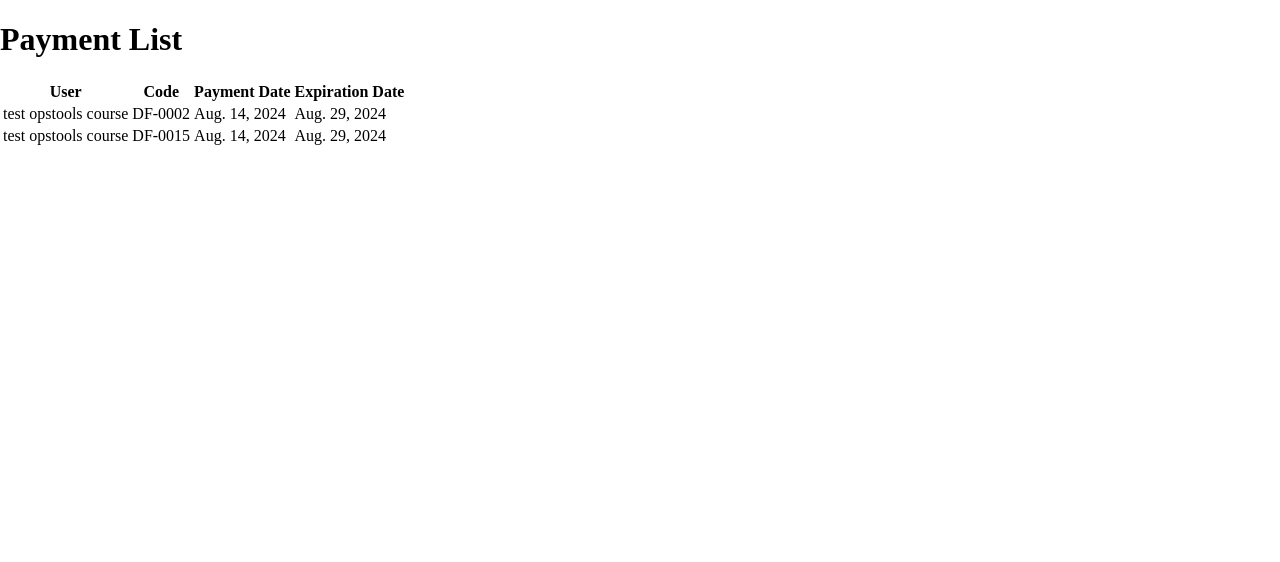
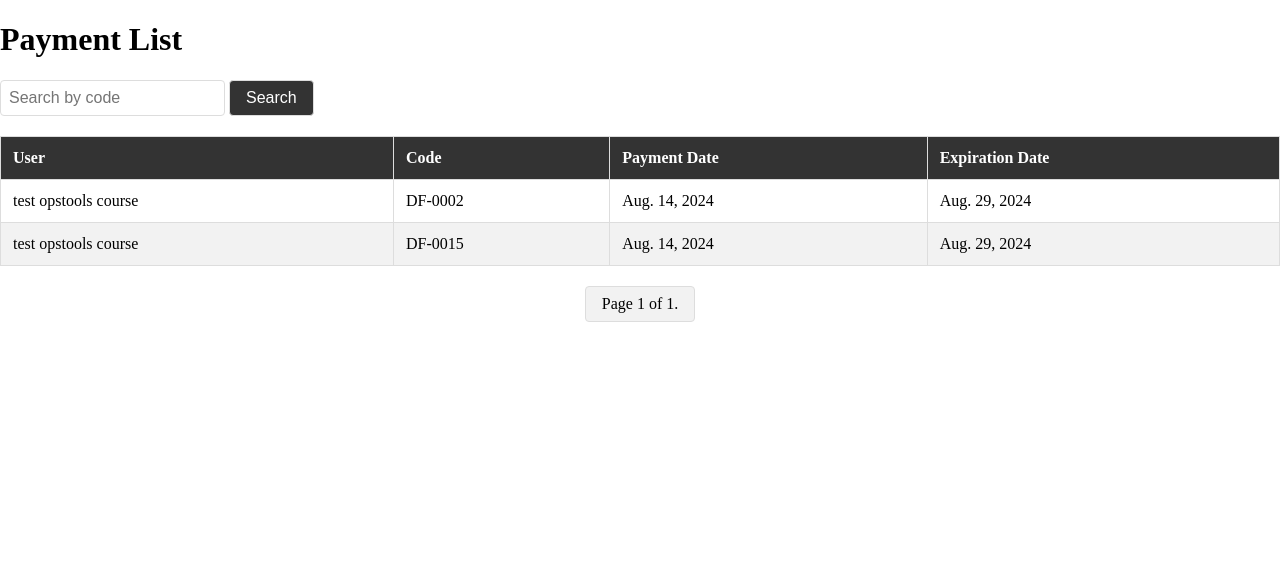
Before and after one commit to knox9734/gym_payment, a Django app: page /payment_list/ in a window 1280 px wide. Shown: the part 88-650 px from the top of the page. Run offline with Django 5.2, Linux system fonts and the light colour scheme; a user stored in the database is signed in; data comes from the database, SQL or seed files in the repository; both versions use the stored data as it was after the commit.

Commit message:
added pagination and payment search option

```diff
--- a/gym_payment/users/templates/users/payment_list.html
+++ b/gym_payment/users/templates/users/payment_list.html
@@ -3,8 +3,63 @@
 {% block title %}Payment List{% endblock %}
 
 {% block content %}
+<style>
+    .payment-table {
+        width: 100%;
+        border-collapse: collapse;
+        margin: 20px 0;
+        font-size: 16px;
+        text-align: left;
+    }
+    .payment-table th, .payment-table td {
+        padding: 12px;
+        border: 1px solid #ddd;
+    }
+    .payment-table thead {
+        background-color: #333;
+        color: #fff;
+    }
+    .payment-table tbody tr:nth-child(even) {
+        background-color: #f2f2f2;
+    }
+    .payment-table tbody tr:hover {
+        background-color: #ddd;
+    }
+
+    .pagination {
+        text-align: center;
+        margin: 20px 0;
+    }
+    .pagination a {
+        color: #333;
+        text-decoration: none;
+        padding: 8px 16px;
+        border: 1px solid #ddd;
+        border-radius: 4px;
+        margin: 0 2px;
+    }
+    .pagination .current {
+        display: inline-block;
+        padding: 8px 16px;
+        border: 1px solid #ddd;
+        border-radius: 4px;
+        margin: 0 2px;
+        background: #f2f2f2;
+    }
+    .pagination .step-links a:hover {
+        background-color: #ddd;
+    }
+</style>
+
 <h1>Payment List</h1>
-<table>
+
+<!-- Search Form -->
+<form method="get" style="margin-bottom: 20px;">
+    <input type="text" name="search" placeholder="Search by code" value="{{ search_query }}" style="padding: 8px; font-size: 16px; border-radius: 4px; border: 1px solid #ddd;">
+    <button type="submit" style="padding: 8px 16px; font-size: 16px; border-radius: 4px; border: 1px solid #ddd; background-color: #333; color: white;">Search</button>
+</form>
+
+<table class="payment-table">
     <thead>
         <tr>
             <th>User</th>
@@ -14,14 +69,40 @@
         </tr>
     </thead>
     <tbody>
-        {% for payment in payments %}
+        {% for payment in page_obj %}
         <tr>
             <td>{{ payment.user.first_name }} {{ payment.user.last_name }}</td>
-            <td>{{ payment.user.code }} </td>
+            <td>{{ payment.user.code }}</td>
             <td>{{ payment.payment_date }}</td>
             <td>{{ payment.expiration_date }}</td>
+        </tr>
+        {% empty %}
+        <tr>
+            <td colspan="4">No payments found.</td>
         </tr>
         {% endfor %}
     </tbody>
 </table>
+
+<!-- Pagination Controls -->
+<div class="pagination">
+    <span class="step-links">
+        {% if page_obj.has_previous %}
+            <a href="?page=1{% if search_query %}&search={{ search_query }}{% endif %}">&laquo; first</a>
+            <a href="?page={{ page_obj.previous_page_number }}{% if search_query %}&search={{ search_query }}{% endif %}">previous</a>
+        {% endif %}
+    </span>
+
+    <span class="current">
+        Page {{ page_obj.number }} of {{ page_obj.paginator.num_pages }}.
+    </span>
+
+    <span class="step-links">
+        {% if page_obj.has_next %}
+            <a href="?page={{ page_obj.next_page_number }}{% if search_query %}&search={{ search_query }}{% endif %}">next</a>
+            <a href="?page={{ page_obj.paginator.num_pages }}{% if search_query %}&search={{ search_query }}{% endif %}">last &raquo;</a>
+        {% endif %}
+    </span>
+</div>
+
 {% endblock %}
--- a/gym_payment/users/views.py
+++ b/gym_payment/users/views.py
@@ -142,8 +142,21 @@ def calculate_expiration_date():
 @login_required
 @user_passes_test(is_admin)
 def payment_list(request):
-    payments = Payment.objects.all()
-    return render(request, 'users/payment_list.html', {'payments': payments})
+    # Get search query from GET parameters
+    search_query = request.GET.get('search', '')
+
+    # Filter payments based on search query
+    if search_query:
+        payments = Payment.objects.filter(Q(user__code__icontains=search_query))
+    else:
+        payments = Payment.objects.all()
+
+    # Paginate the filtered payments
+    paginator = Paginator(payments, 15)  # Show 15 payments per page
+    page_number = request.GET.get('page')
+    page_obj = paginator.get_page(page_number)
+
+    return render(request, 'users/payment_list.html', {'page_obj': page_obj, 'search_query': search_query})
 
 def check_payment_status(request):
     code = request.GET.get('code')
```
Also changed, not shown: gym_payment/db.sqlite3.
